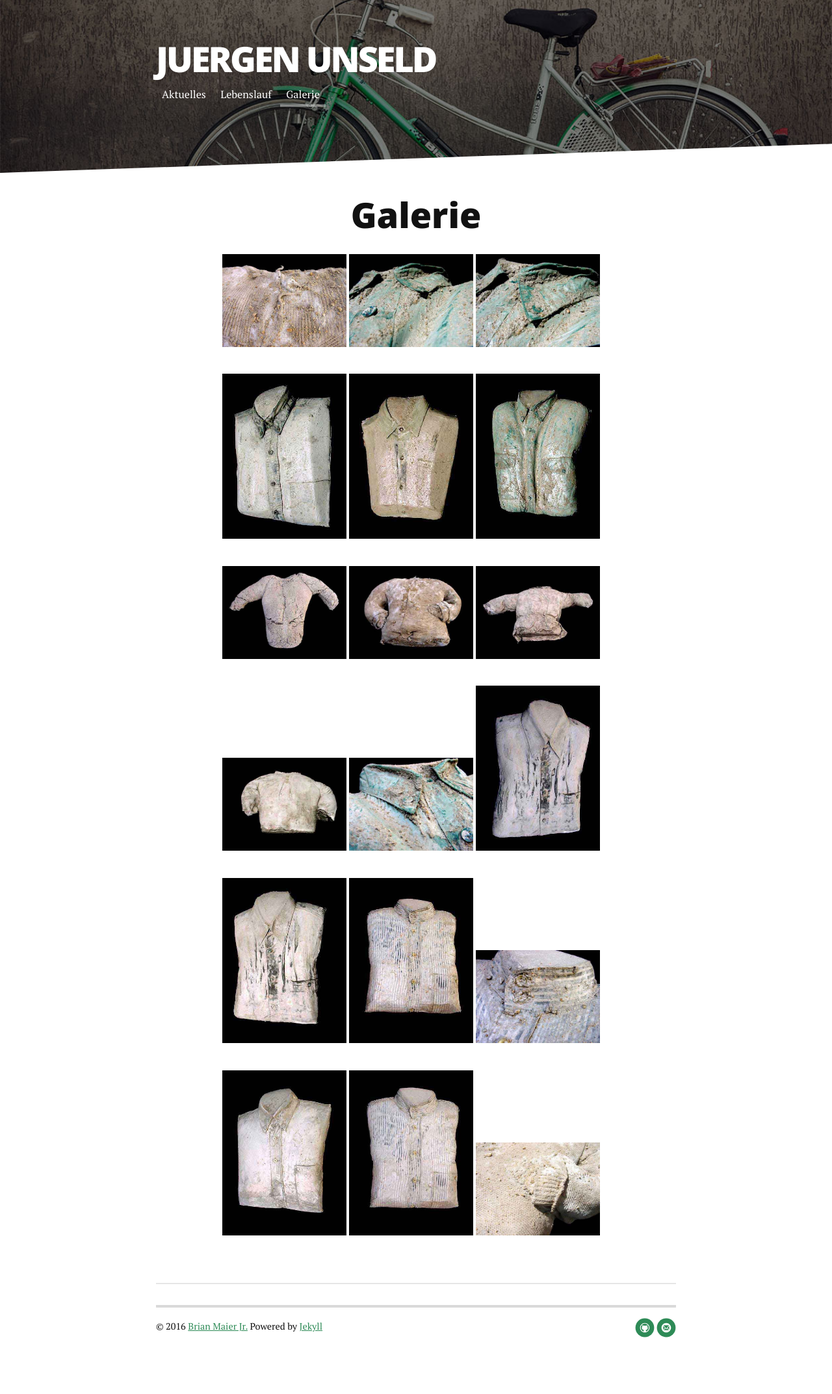
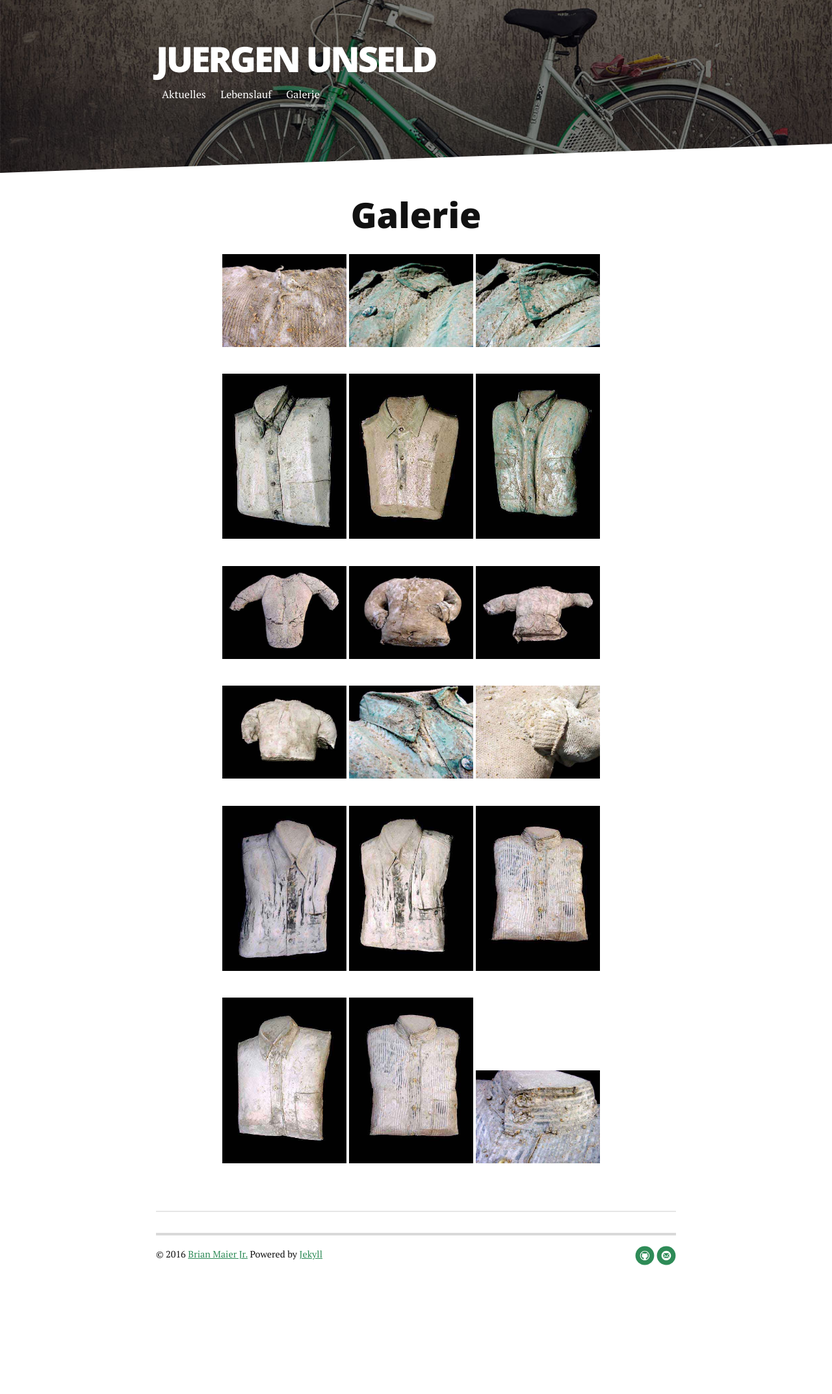
Before and after one commit to jueunseld/jueunseld.github.io, a Jekyll site: the page built from galerie.md, in a window 1280 px wide. Shown: the whole page at 65% size. Built offline with Jekyll 4.4.1, drawn with Linux system fonts in a browser that asks for light colours; nearby versions of some CDN libraries; after the commit the page ends 2034 px from its top, so only the background shows below that.

Commit message:
reordered hemden

```diff
--- a/galerie.md
+++ b/galerie.md
@@ -8,37 +8,42 @@ images:
     title: Betonhemd
   - image_path: /assets/img/galerie/hemden/H003.jpg
     title: Betonhemd
+
   - image_path: /assets/img/galerie/hemden/H010.jpg
     title: Betonhemd
   - image_path: /assets/img/galerie/hemden/H009.jpg
     title: Betonhemd
   - image_path: /assets/img/galerie/hemden/H004.jpg
     title: Betonhemd
+
   - image_path: /assets/img/galerie/hemden/H005.jpg
     title: Betonhemd
   - image_path: /assets/img/galerie/hemden/H006.jpg
     title: Betonhemd
   - image_path: /assets/img/galerie/hemden/H007.jpg
     title: Betonhemd
+
   - image_path: /assets/img/galerie/hemden/H008.jpg
     title: Betonhemd
-
   - image_path: /assets/img/galerie/hemden/H011.jpg
     title: Betonhemd
+  - image_path: /assets/img/galerie/hemden/H018.jpg
+    title: Betonhemd
+
   - image_path: /assets/img/galerie/hemden/H012.jpg
     title: Betonhemd
   - image_path: /assets/img/galerie/hemden/H013.jpg
     title: Betonhemd
   - image_path: /assets/img/galerie/hemden/H014.jpg
     title: Betonhemd
-  - image_path: /assets/img/galerie/hemden/H015.jpg
-    title: Betonhemd
+
   - image_path: /assets/img/galerie/hemden/H016.jpg
     title: Betonhemd
   - image_path: /assets/img/galerie/hemden/H017.jpg
     title: Betonhemd
-  - image_path: /assets/img/galerie/hemden/H018.jpg
+  - image_path: /assets/img/galerie/hemden/H015.jpg
     title: Betonhemd
+
 ---
 
 <ul class="photo-gallery">
```
